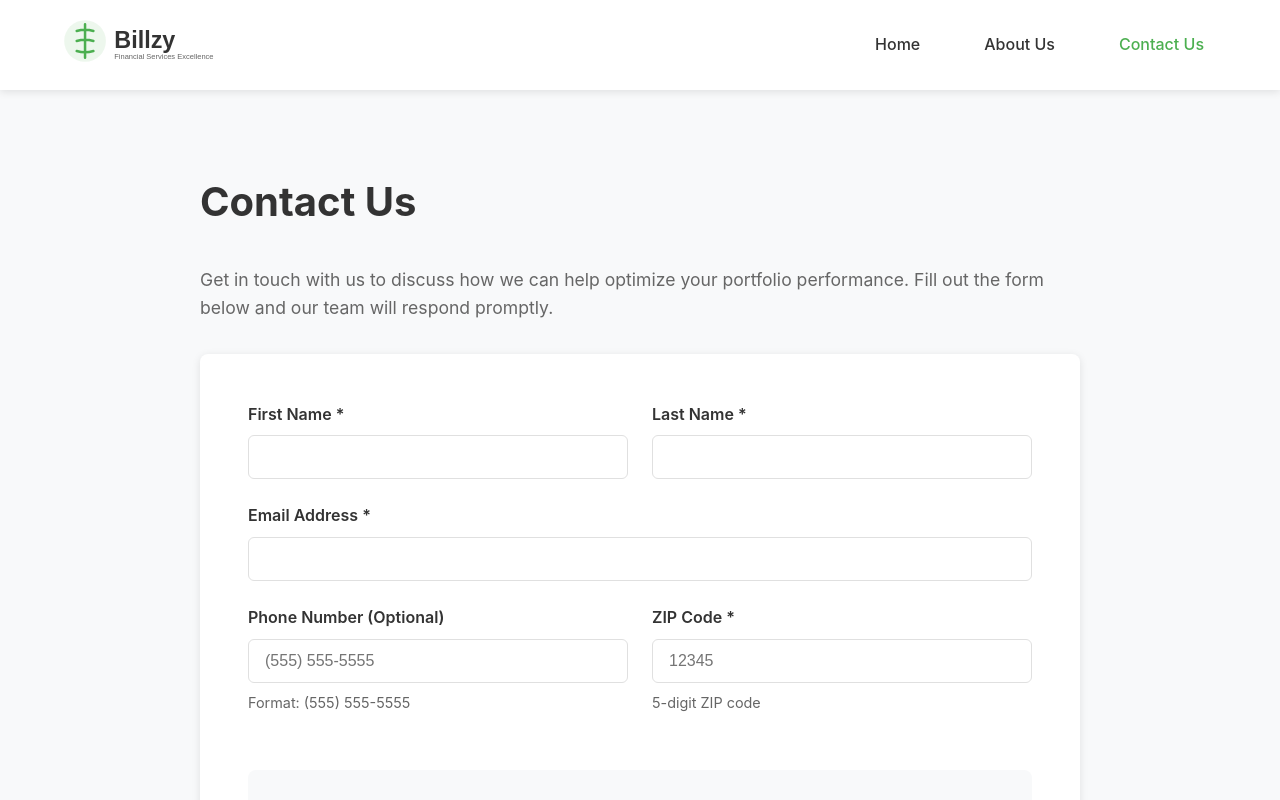
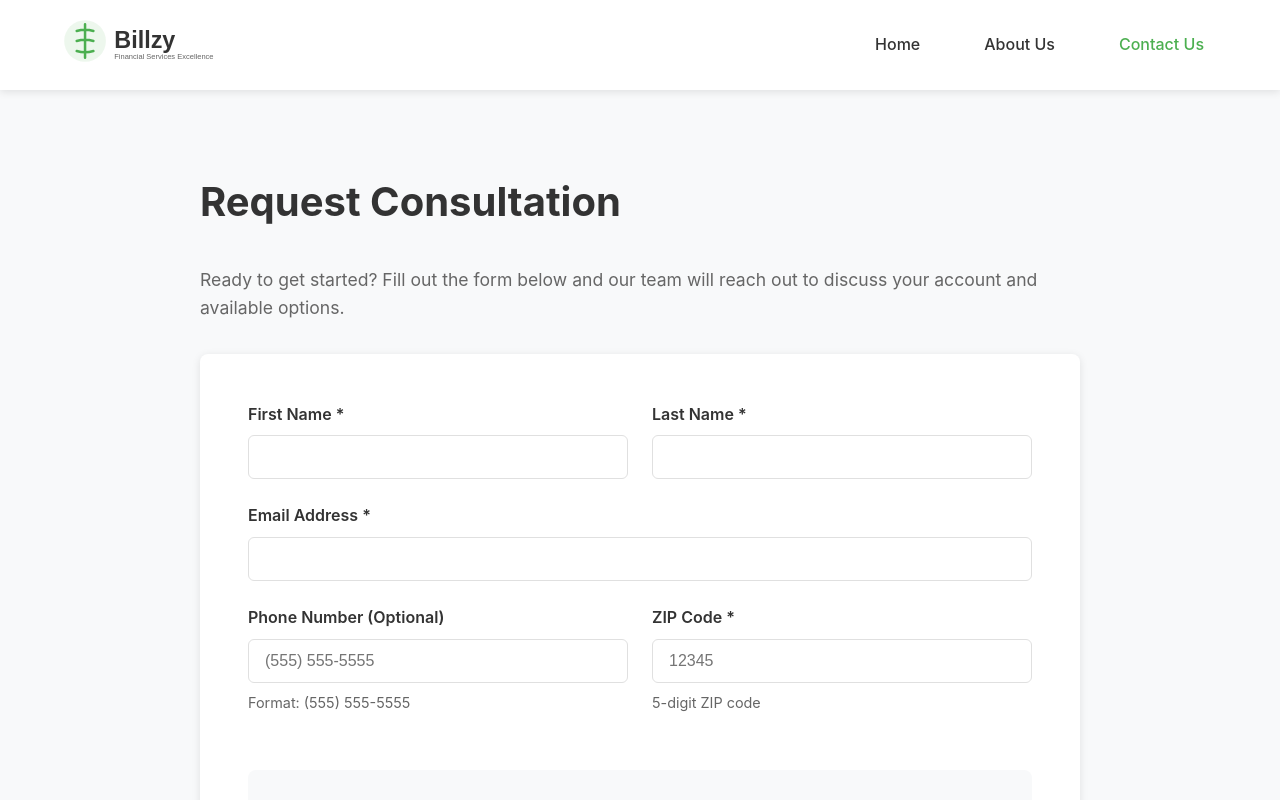
Before and after one commit to Textingman/nationwide-billzy, a Next.js app: page /contact in a window 1280 px wide. Shown: the top 800 px of the page. Built offline with nearby package versions, Linux system fonts and the light colour scheme.

Commit message:
Rename contact page to Request Consultation

```diff
--- a/src/app/contact/page.js
+++ b/src/app/contact/page.js
@@ -1,18 +1,18 @@
 import ContactForm from '@/components/ContactForm';
 
 export const metadata = {
-  title: 'Contact Us - Billzy',
-  description: 'Get in touch with Billzy for expert financial services and portfolio management solutions',
+  title: 'Request Consultation - Billzy',
+  description: 'Request a consultation with Billzy to discuss account management and payment solutions',
 };
 
-export default function Contact() {
+export default function RequestConsultation() {
   return (
     <section className="contact-section">
       <div className="container-small">
-        <h1>Contact Us</h1>
+        <h1>Request Consultation</h1>
         <p style={{ marginBottom: '2rem', fontSize: '1.1rem', color: 'var(--text-light)' }}>
-          Get in touch with us to discuss how we can help optimize your portfolio performance.
-          Fill out the form below and our team will respond promptly.
+          Ready to get started? Fill out the form below and our team will reach out to discuss
+          your account and available options.
         </p>
         <ContactForm />
       </div>
```
